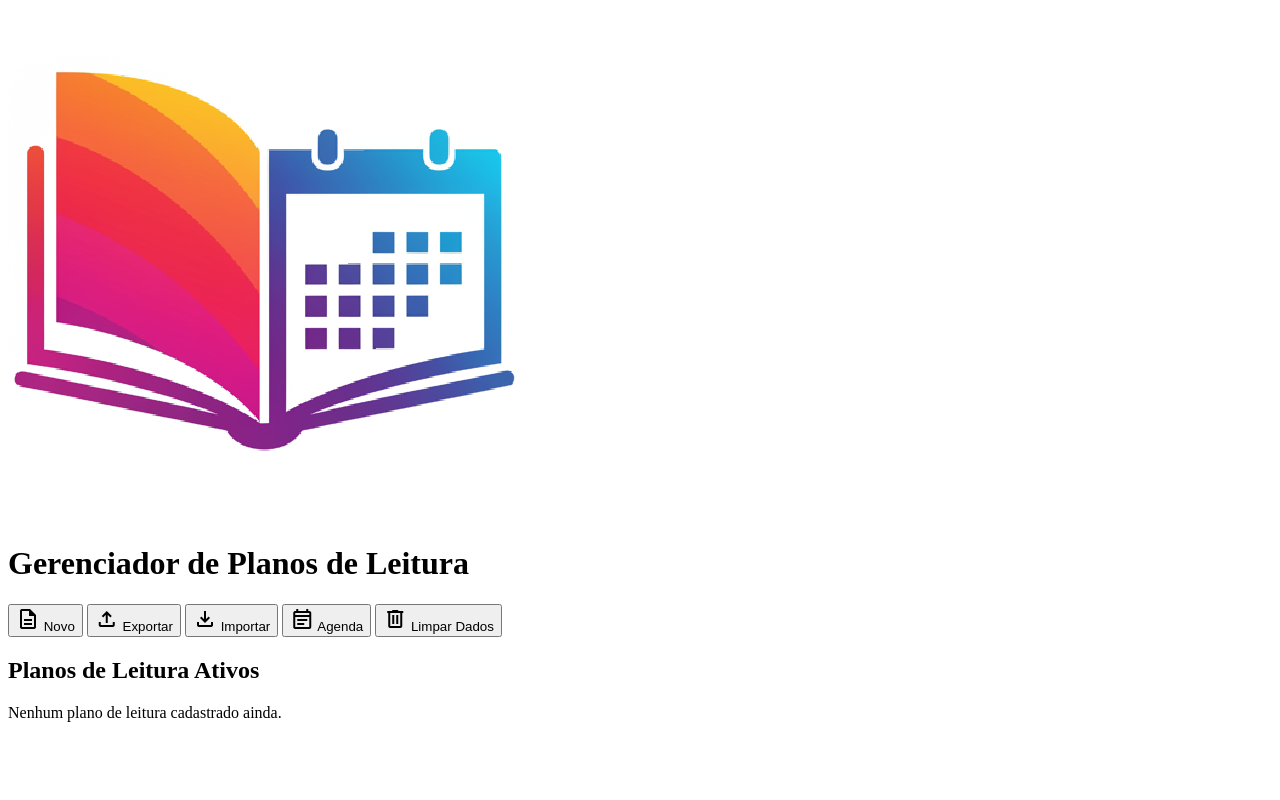
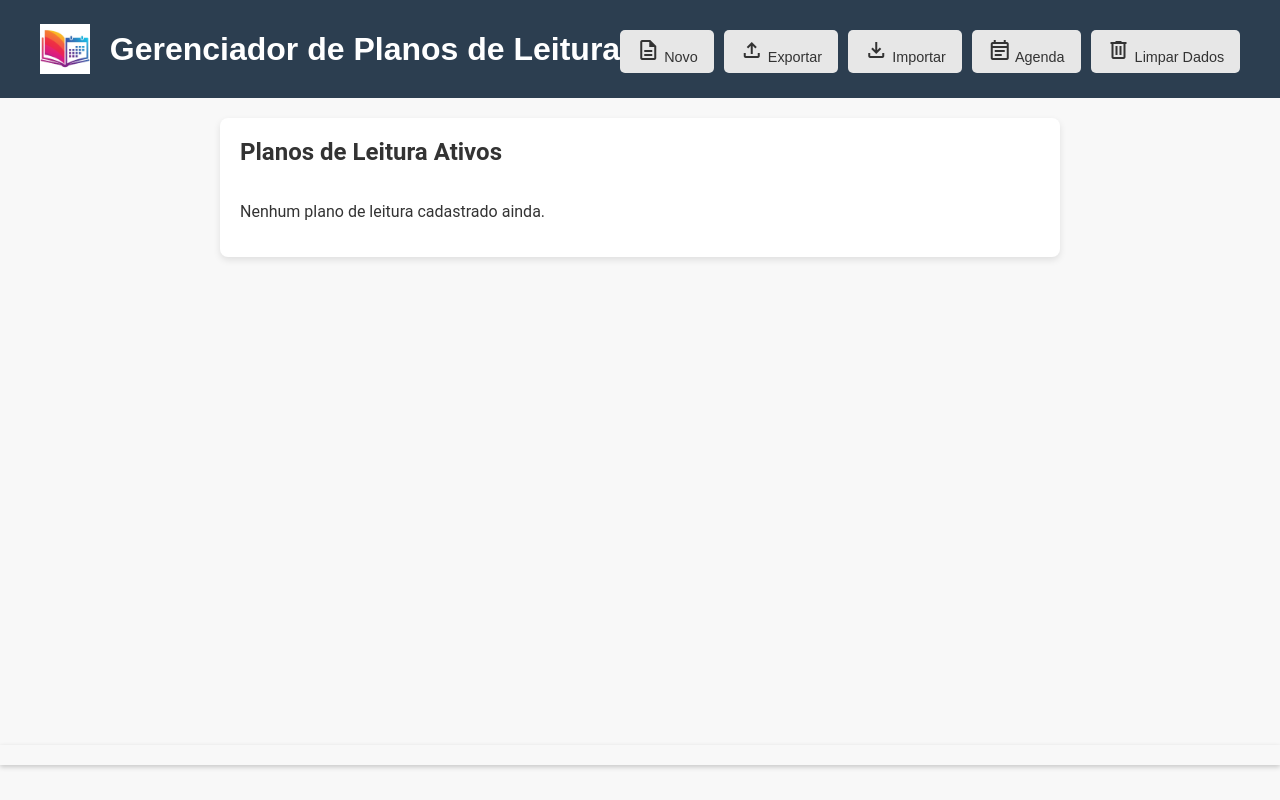
Before and after one commit to Fernnog/Plano-leitura-livros, a plain HTML site: page index.html in a window 1280 px wide. Drawn offline with nearby package versions, Linux system fonts and the light colour scheme.

Commit message:
Update and rename code (4).css to style.css

```diff
--- a/code (4).css
+++ b/style.css
@@ -1,4 +1,3 @@
---- START OF FILE style.css ---
 body {
     font-family: 'Roboto', sans-serif;
     margin: 0;
```
